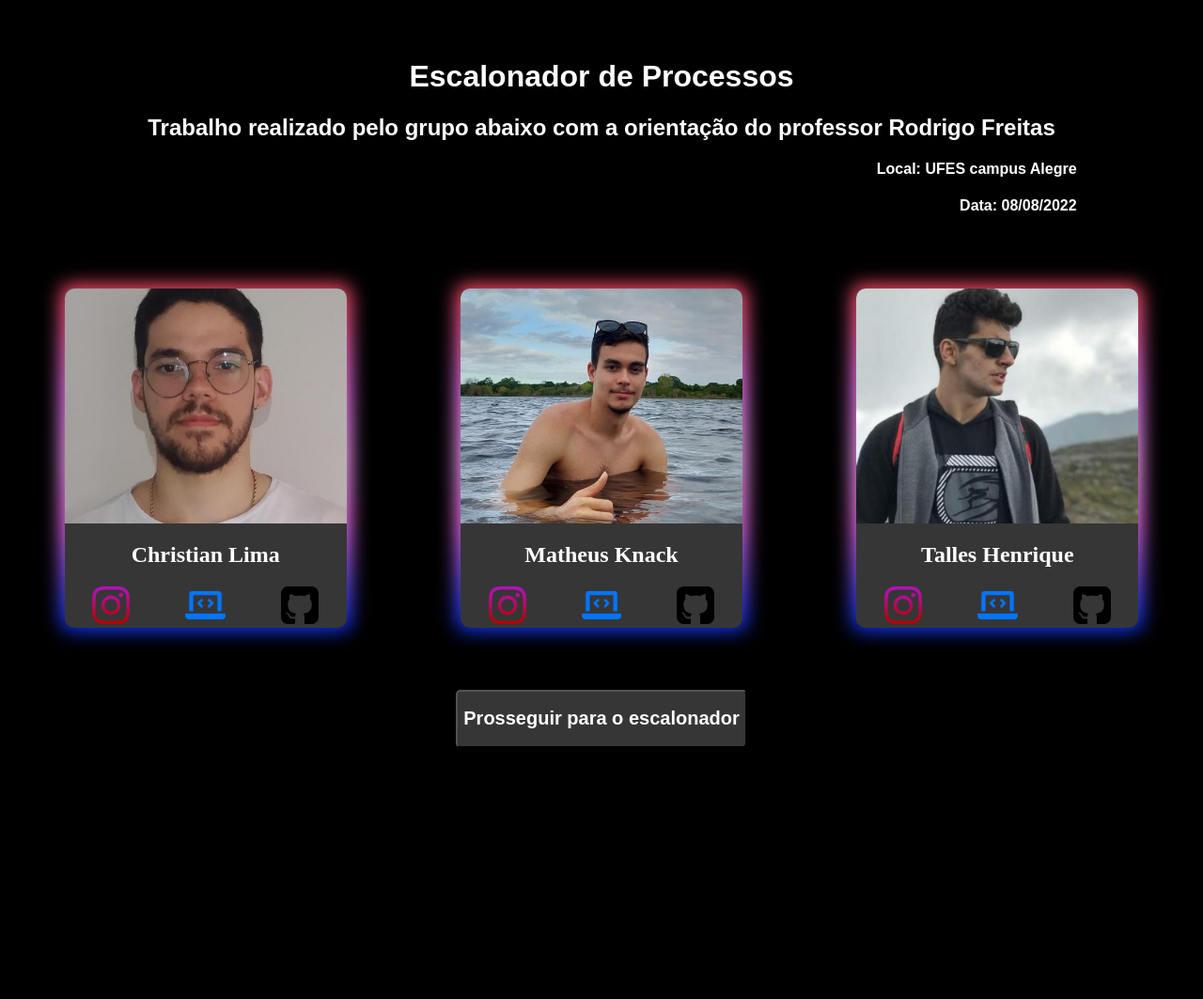
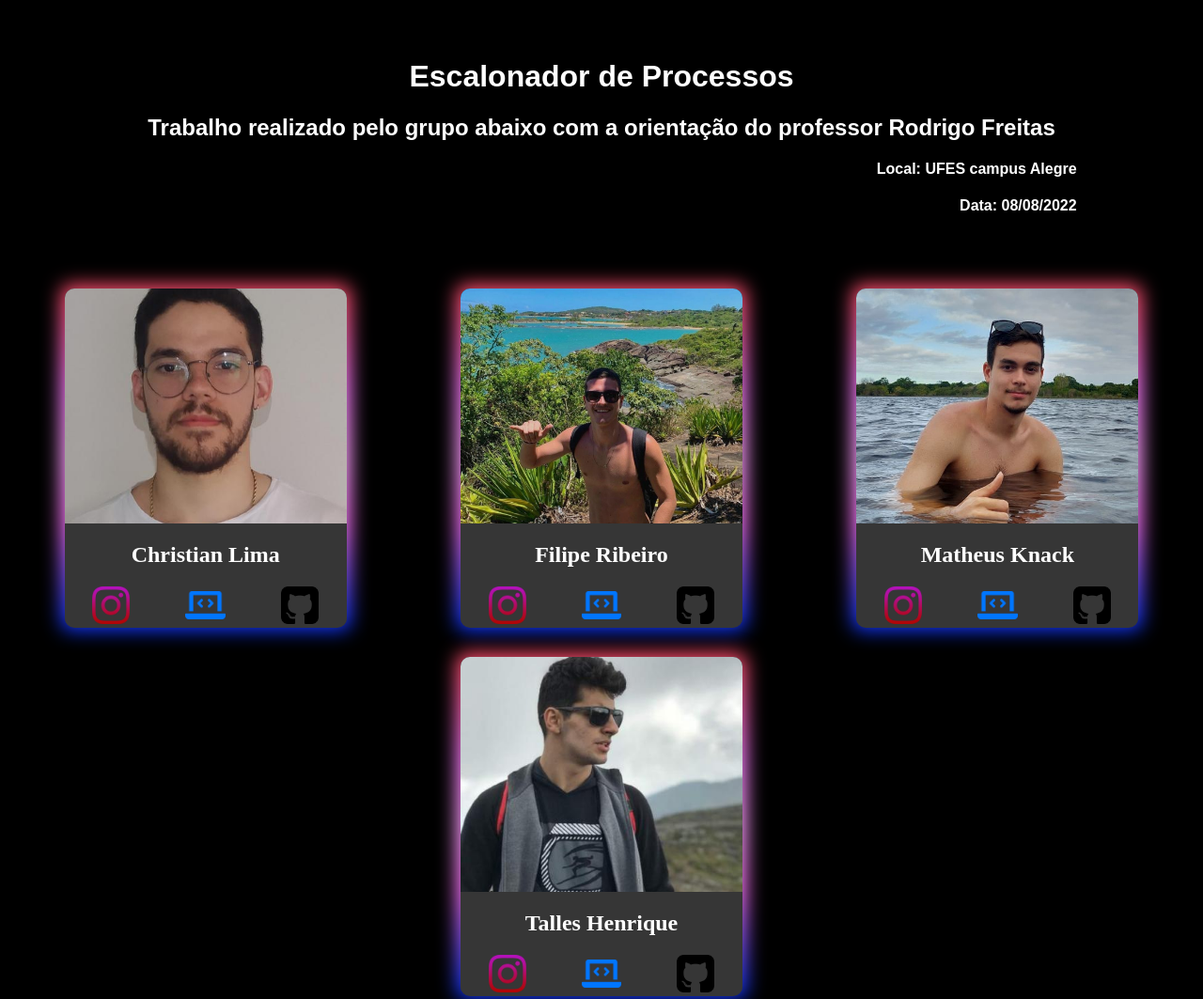
Before and after one commit to mtknack/Escalonador-de-processos, a plain HTML site: page index.html in a window 1280 px wide. Shown: the top 1063 px of the page at 94% size. Before the commit the page ends 804 px from the top, so only its background shows below. Drawn offline with Linux system fonts and the light colour scheme.

Commit message:
Add files via upload

```diff
--- a/index.html
+++ b/index.html
@@ -44,27 +44,27 @@
                 </div>
             </div>
         </div>
-        <!-- <div class="card">
+        <div class="card">
             <div class="foto">
-                <img src="./img/minha-imagem-v2.jpg" alt="">
+                <img src="./img/filipe.jpg" alt="">
             </div>
             <div class="descrição">
                 <div class="name">
-                    <h2>Matheus Knack</h2>
+                    <h2>Filipe Ribeiro</h2>
                 </div>
                 <div class="icons">
                     <div class="l1">
-                        <a href="https://www.instagram.com/knackmatheus/" target="_blank"><img src="./img/instagram-brands.png" alt=""></a>
+                        <a href="https://www.instagram.com/filipe_padua/" target="_blank"><img src="./img/instagram-brands.png" alt=""></a>
                     </div>
                     <div class="l2">
-                        <a href="https://mtknack.live/" target="_blank"><img src="./img/laptop-code-solid.png" alt=""></a>
+                        <a href=""><img src="./img/laptop-code-solid.png" alt=""></a>
                     </div>
                     <div class="l3">
-                        <a href="https://github.com/mtknack" target="_blank"><img src="./img/github-sign.png" alt=""></a>
+                        <a href=""><img src="./img/github-sign.png" alt=""></a>
                     </div>
                 </div>
             </div>
-        </div> -->
+        </div>
         <div class="card">
             <div class="foto">
                 <img src="./img/minha-imagem-v2.jpg" alt="">
@@ -99,7 +99,7 @@
                         <a href="https://www.instagram.com/talles.hts/" target="_blank"><img src="./img/instagram-brands.png" alt=""></a>
                     </div>
                     <div class="l2">
-                        <a href="" target="_blank"><img src="./img/laptop-code-solid.png" alt=""></a>
+                        <a href=""><img src="./img/laptop-code-solid.png" alt=""></a>
                     </div>
                     <div class="l3">
                         <a href="https://github.com/Talleshts" target="_blank"><img src="./img/github-sign.png" alt=""></a>
```
Also changed, not shown: img/filipe.jpg (added).
